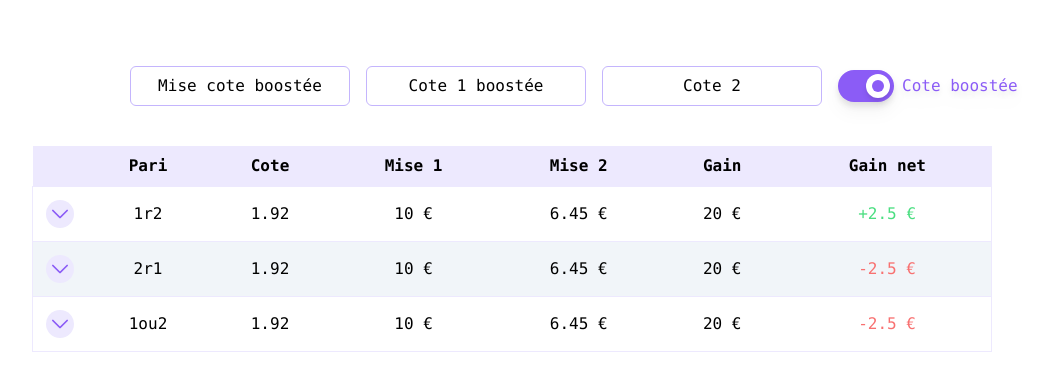
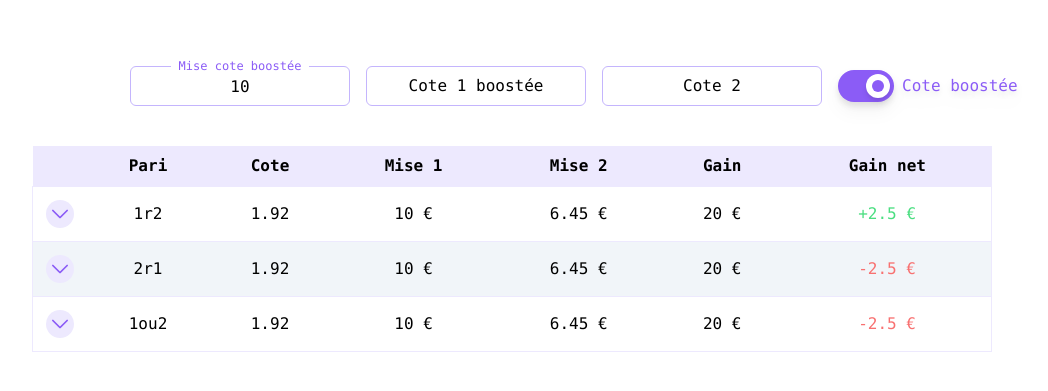
Before and after one commit to Mysto91/calcul-cote-v2, a React (Create React App) app: page / in a window 1280 px wide. Shown: the part 191-582 px from the top of the page, without its empty margins (128-1176 px from the left). Built offline with nearby package versions, Linux system fonts and the light colour scheme.

Commit message:
add yup validation

```diff
--- a/package.json
+++ b/package.json
@@ -16,6 +16,7 @@
     "tailwindcss": "^3.3.3",
     "typescript": "*",
     "web-vitals": "^2.1.4",
+    "yup": "^1.3.0",
     "zustand": "^4.4.1"
   },
   "scripts": {
--- a/src/App.tsx
+++ b/src/App.tsx
@@ -1,36 +1,35 @@
-import React from 'react'
+import React, { useEffect } from 'react'
 import './App.css'
 import Table from './components/table/Table'
 import BetInput from './components/BetInput'
 import BetSwitch from './components/BetSwitch'
 import { InputEnum } from './components/enums/inputEnums'
 import { useBetStore } from './stores/useBetStore'
+import inputSchema, { type BetSchemaInterface } from './validators/schemas/inputSchema'
 
 function App (): JSX.Element {
   const {
     setBetValue,
     setQuotationOne,
     setQuotationTwo,
-    setBoostedBetEnabled
+    setBoostedBetEnabled,
+    quotationOne,
+    quotationTwo,
+    betValue
   } = useBetStore()
 
   function setStoreValue (inputId: string, newValue: string | boolean): void {
-    // TODO : Validation préalable
     switch (inputId) {
-      case InputEnum.BET:
-        console.log('bet')
+      case InputEnum.BET_VALUE:
         setBetValue(Number(newValue))
         break
       case InputEnum.QUOTATION_ONE:
-        console.log('quotation one')
         setQuotationOne(Number(newValue))
         break
       case InputEnum.QUOTATION_TWO:
-        console.log('quotation two')
         setQuotationTwo(Number(newValue))
         break
       case InputEnum.BET_BOOSTED:
-        console.log('bet boosted enabled')
         setBoostedBetEnabled(newValue as boolean)
         break
       default:
@@ -40,6 +39,25 @@ function App (): JSX.Element {
     }
   }
 
+  async function validateSchema (params: BetSchemaInterface): Promise<void> {
+    try {
+      await inputSchema().validate(params)
+    } catch (error: any) {
+      // TODO gérer les erreurs
+      console.error(error)
+    }
+  }
+
+  useEffect(() => {
+    void validateSchema(
+      {
+        quotationOne,
+        quotationTwo,
+        betValue
+      }
+    )
+  }, [quotationOne, quotationTwo, betValue])
+
   return (
     <div className="
         absolute top-1/2 -translate-y-1/2
@@ -48,12 +66,13 @@ function App (): JSX.Element {
         font-mono"
     >
         <div className="w-full">
-            <div className="
+            <form className="
                 lg:flex lg:items-center lg:justify-center
                 space-y-4 lg:space-y-0 lg:space-x-4"
             >
                 <BetInput
-                    id={InputEnum.BET}
+                    id={InputEnum.BET_VALUE}
+                    defaultValue="10"
                     handleOnChange={setStoreValue}
                 >
                     Mise cote boostée
@@ -80,7 +99,7 @@ function App (): JSX.Element {
                 >
                     Cote boostée
                 </BetSwitch>
-            </div>
+            </form>
 
             <div className="flex justify-center">
                 <Table className="mt-20 lg:mt-10" />
--- a/src/components/BetInput.tsx
+++ b/src/components/BetInput.tsx
@@ -3,12 +3,14 @@ import React, { useState } from 'react'
 interface BetInputProps {
   id: string
   children: string
+  defaultValue?: string
   handleOnChange: (inputId: string, newValue: string) => void
 }
 
-export default function BetInput ({ id, children, handleOnChange }: BetInputProps): JSX.Element {
+export default function BetInput ({ id, children, defaultValue, handleOnChange }: BetInputProps): JSX.Element {
   const [inputIsFocused, setInputIsFocused] = useState<boolean>(false)
-  const [textValue, setTextValue] = useState<string>('')
+  // TODO supprimer la réactivité au profit de celui du store ?
+  const [textValue, setTextValue] = useState<string>(defaultValue ?? '')
 
   function inputIsFocusedOrHasTextValue (): boolean {
     return inputIsFocused || textValue !== ''
@@ -52,6 +54,7 @@ export default function BetInput ({ id, children, handleOnChange }: BetInputProp
             `}
           type="text"
           name={`${id}-input`}
+          value={textValue}
           onFocus={() => { setInputIsFocused(true) }}
           onBlur={() => { setInputIsFocused(false) }}
           onChange={({ target }) => { updateTextValue(target.value) }}
--- a/src/components/enums/inputEnums.ts
+++ b/src/components/enums/inputEnums.ts
@@ -1,5 +1,5 @@
 export enum InputEnum {
-  BET = 'bet',
+  BET_VALUE = 'bet',
   QUOTATION_ONE = 'quotation-1',
   QUOTATION_TWO = 'quotation-2',
   BET_BOOSTED = 'bet-boosted'
--- /dev/null
+++ b/src/validators/schemas/inputSchema.ts
@@ -0,0 +1,24 @@
+import * as yup from 'yup'
+
+export interface BetSchemaInterface {
+  quotationOne: any
+  quotationTwo: any
+  betValue: any
+}
+
+export default function inputSchema (): yup.Schema<BetSchemaInterface> {
+  return yup.object().shape({
+    quotationOne: yup
+      .number()
+      .test('notZero', 'La cote 1 ne doit pas être égale à 0', (value) => value !== 0)
+      .required(),
+    quotationTwo: yup
+      .number()
+      .test('notZero', 'La cote 2 ne doit pas être égale à 0', (value) => value !== 0)
+      .required(),
+    betValue: yup
+      .number()
+      .test('notZero', 'La mise ne doit pas être égale à 0', (value) => value !== 0)
+      .required()
+  })
+}
```
Also changed, not shown: 1 other file (tests, documents, lock files or other folders).
